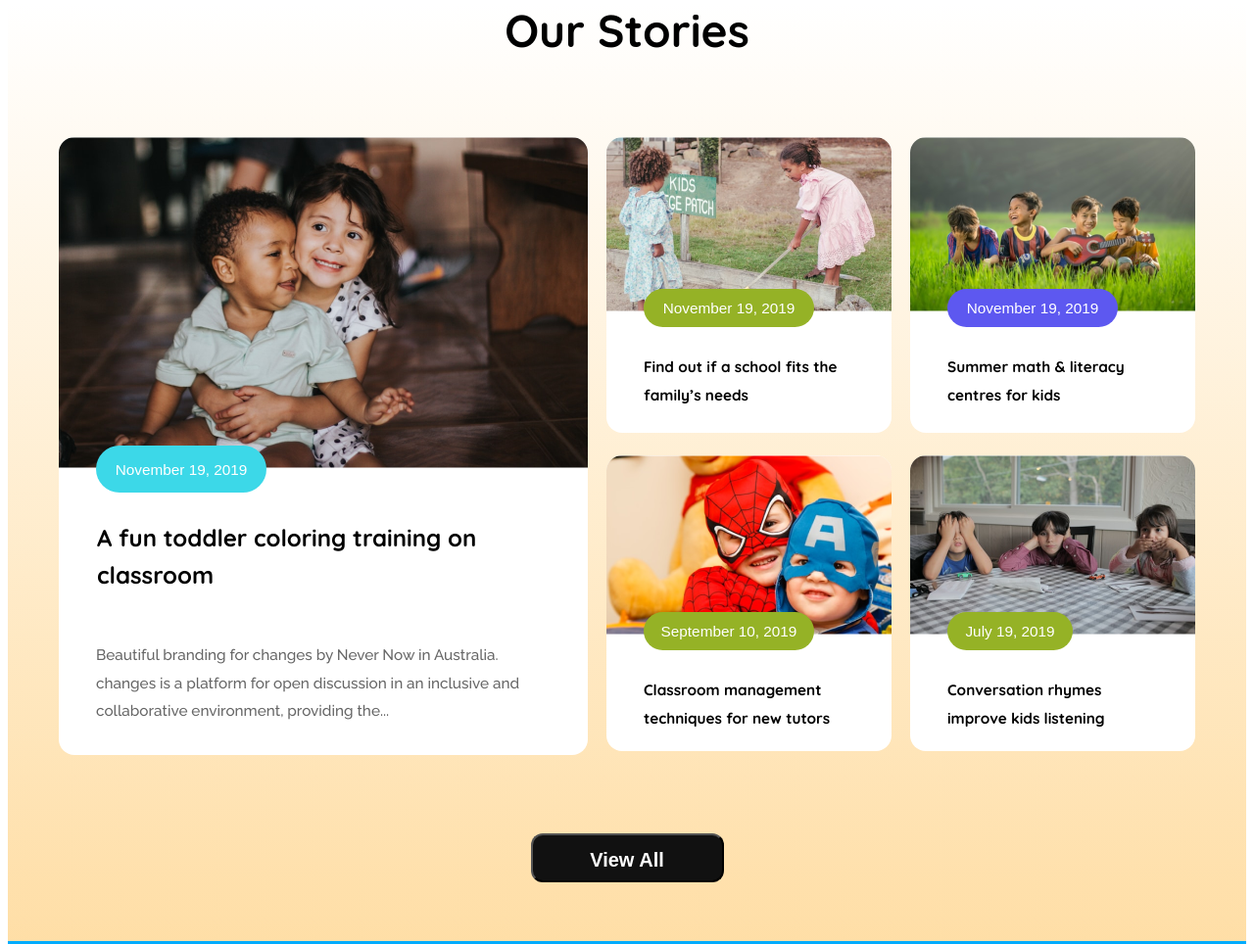
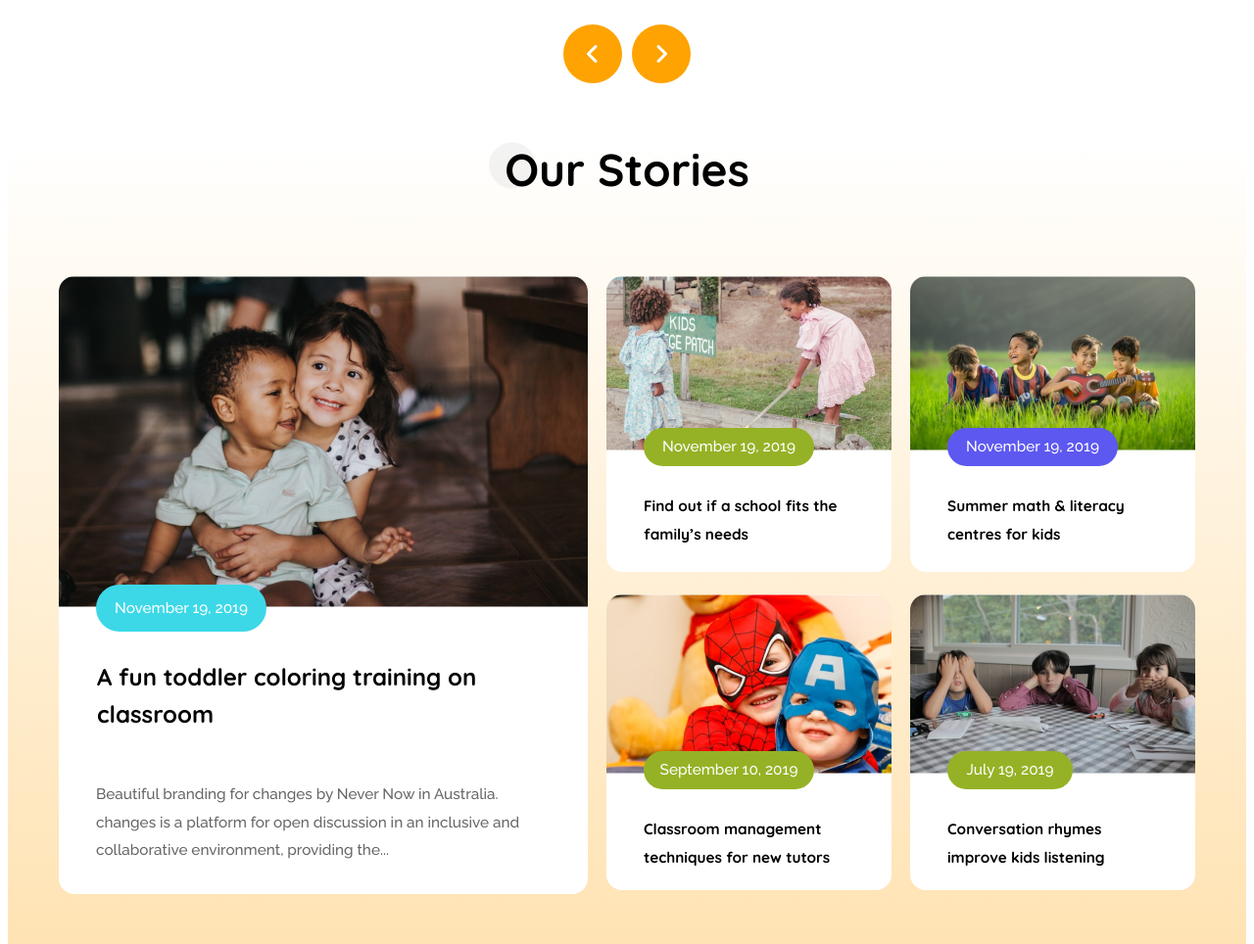
Before and after one commit to Hridoy7887-stack/Assignment-2, a plain HTML site: page index.html in a window 1280 px wide. Shown: the part 1484-2448 px from the top of the page at 98% size. Drawn offline with Linux system fonts and the light colour scheme.

Commit message:
added left arrow and right arrow symbol and maequee styles

```diff
--- a/index.html
+++ b/index.html
@@ -10,6 +10,10 @@
     integrity="sha512-Evv84Mr4kqVGRNSgIGL/F/aIDqQb7xQ2vcrdIwxfjThSH8CSR7PBEakCr51Ck+w+/U6swU2Im1vVX0SVk9ABhg=="
     crossorigin="anonymous" referrerpolicy="no-referrer" />
 </head>
+<div class="marquee">
+  <span>Iam Hridoy read in Islamic university and i want to be a Web Developer.I am passionate and want be a skillfull
+    man .Now i am learning Mern Stack development in Programming Hero.</span>
+</div>
 
 <body class="quicksand-font">
   <header class="bg-primary">
@@ -60,73 +64,86 @@
       <div class="curriculum-item-1">
         <img src="./assets/kinder.png" alt="" class="curriculum-image-1">
         <h4 class="curriculum-title-1">Kinder (3-6) Years</h4>
-        <p class="curriculum-description raleway-font">Cum sociis natoque penatibus et magnis <br>dis parturient montes, nascetur
+        <p class="curriculum-description raleway-font">Cum sociis natoque penatibus et magnis <br>dis parturient montes,
+          nascetur
           ridiculus <br>mu sdis parturient</p>
         <p class="curriculum-btn btn-first">Read More</p>
       </div>
       <div class="curriculum-item-2">
         <img src="./assets/elementary.png" alt="" class="curriculum-image-2">
         <h4 class="curriculum-title-2">Elementary School</h4>
-        <p class="curriculum-description raleway-font">Cum sociis natoque penatibus et magnis <br>dis parturient montes, nascetur
+        <p class="curriculum-description raleway-font">Cum sociis natoque penatibus et magnis <br>dis parturient montes,
+          nascetur
           ridiculus <br>mu sdis parturient</p>
         <p class="curriculum-btn btn-second">Read More</p>
       </div>
       <div class="curriculum-item-3">
         <img src="./assets/middle.png" alt="" class="curriculum-image-3">
         <h4 class="curriculum-title-3">Elementary School</h4>
-        <p class="curriculum-description raleway-font">Cum sociis natoque penatibus et magnis <br>dis parturient montes, nascetur
+        <p class="curriculum-description raleway-font">Cum sociis natoque penatibus et magnis <br>dis parturient montes,
+          nascetur
           ridiculus <br>mu sdis parturient</p>
         <p class="curriculum-btn btn-third">Read More</p>
       </div>
     </section>
+    <div class="center">
+      <div class="circle">
+        <i class="fa-solid fa-angle-left arrow bara"></i>
+
+      </div>
+      <div class="circle">
+
+        <i class="fa-solid fa-angle-right arrow bara"></i>
+      </div>
+    </div>
   </header>
 
 
   <main class="bg-primary  bg-secondary">
     <!-- Stories section -->
- <div class="stories-info">
+    <div class="stories-info bg-primary">
       <h3 class="stories-info-title">Our Stories</h3>
     </div>
     <section class="stories-container">
       <div class="stories-item-1">
         <img src="./assets/story-1.png" alt="" class="stories-img-1">
-  <button class="btn-stories-1 btn-blue">November 19, 2019</button>
+        <button class="btn-stories-1 btn-blue raleway-font">November 19, 2019</button>
         <h5 class="stories-title-1">A fun toddler coloring training on <br>
           classroom</h5>
         <p class="stories-description raleway-font">Beautiful branding for changes by Never Now in Australia. <br>
           changes is a platform for open discussion in an inclusive and <br>
           collaborative environment, providing the...</p>
       </div>
-<div class="stories-item-2">
+      <div class="stories-item-2 bg-primary">
         <img src="./assets/story-2.png" alt="" class="stories-img-2">
-  <button class="btn-stories-2 btn-blue">November 19, 2019</button>
+        <button class="btn-stories-2 btn-blue raleway-font">November 19, 2019</button>
         <h5 class="custom-title title-2">Find out if a school fits the <br>
           family’s needs</h5>
 
       </div>
-<div class="stories-item-3">
+      <div class="stories-item-3 bg-primary">
         <img src="./assets/story-3.png" alt="" class="stories-img-3">
- <button class="btn-stories-3 btn-blue">November 19, 2019</button>
+        <button class="btn-stories-3 btn-blue raleway-font">November 19, 2019</button>
         <h5 class="custom-title title-3">Summer math & literacy <br>
           centres for kids</h5>
 
       </div>
-<div class="stories-item-4">
+      <div class="stories-item-4 bg-primary">
         <img src="./assets/story-4.png" alt="" class="stories-img-4">
-  <button class="btn-stories-4 btn-blue">September 10, 2019</button>
+        <button class="btn-stories-4 btn-blue raleway-font">September 10, 2019</button>
         <h5 class="custom-title title-4">Classroom management <br>
           techniques for new tutors</h5>
 
       </div>
-<div class="stories-item-5">
+      <div class="stories-item-5 bg-primary">
         <img src="./assets/story-5.png" alt="" class="stories-img-5">
-  <button class="btn-stories-5 btn-blue">July 19, 2019</button>
+        <button class="btn-stories-5 btn-blue raleway-font">July 19, 2019</button>
         <h5 class="custom-title title-5">Conversation rhymes <br>
           improve kids listening</h5>
 
       </div>
     </section>
- <div class="btn-div">
+    <div class="btn-div bg-primary">
       <button class="btn-bottom">View All</button>
     </div>
   </main>
@@ -140,7 +157,8 @@
           <h2 class="footer-title">Kids <br>
             Education</h2>
         </div>
-<p class="footer-description">Pizza ipsum dolor meat lovers buffalo. <br> Deep dolor roll melted bacon Bianca pan <br> bacon pineapple Aussie. Mayo rib sauce <br> Hawaiian meatball.</p>
+        <p class="footer-description">Pizza ipsum dolor meat lovers buffalo. <br> Deep dolor roll melted bacon Bianca
+          pan <br> bacon pineapple Aussie. Mayo rib sauce <br> Hawaiian meatball.</p>
       </div>
       <div class="footer-item-2">
         <h5 class="footer-card-title">About School</h5>
--- a/style.css
+++ b/style.css
@@ -1,6 +1,29 @@
 @import url('https://fonts.googleapis.com/css2?family=Quicksand:wght@300..700&display=swap');
 
 @import url('https://fonts.googleapis.com/css2?family=Raleway:ital,wght@0,100..900;1,100..900&display=swap');
+
+
+/* marquee styles */
+.marquee {
+    width: 100%;
+    color: #5D58EF;
+    font-size: 0.7rem;
+    font-weight: bold;
+    overflow: hidden;
+    white-space: nowrap;
+    box-sizing: border-box;
+  }
+
+  .marquee span {
+    display: inline-block;
+    padding-left: 100%;
+    animation: scroll 5s ease-in infinite;
+  }
+
+  @keyframes scroll {
+    0% { transform: translateX(100%); }
+    100% { transform: translateX(-100%); }
+  }
 
 
 /* shared styles */
@@ -46,7 +69,7 @@
 .navbar-container {
     display: flex;
     justify-content: space-between;
-    max-width: 1160px;
+    max-width: 1180px;
     margin: 20px auto;
     background-color: #FFFFFF;
     border: none;
@@ -306,6 +329,42 @@ li>a {
     justify-items: center;
 
 }
+.center{
+    display: flex;
+    justify-content: center;
+    align-items: center;
+    gap: 10px;
+}
+.circle{
+   display: flex;
+   justify-content: center;
+   align-items: center;
+   width: 60px;
+   height: 60px;
+   border: none;
+   background-color: #FEA301;
+   border-radius: 30px;
+}
+
+
+
+.arrow{
+
+
+
+
+     text-align:center;
+    line-height: 24px;
+
+    display: flex;
+    justify-content: center;
+    align-items: center;
+
+}
+.bara{
+    font-size: 1.5rem;
+    color: #FFFFFF;
+}
 
 /* stories section */
 .stories-info {
@@ -405,6 +464,7 @@ li>a {
     background-color: #111111;
     color: #FFFFFF;
     padding: 10px 10px;
+    border: none;
     border-radius: 12px;
     font-size: 1.25rem;
     font-weight: bold;
@@ -665,6 +725,9 @@ li>a {
         line-height: 19.2px;
         margin: 0px auto 36px auto;
     }
+    .center{
+        display: none;
+    }
 
     /* stories section */
     .stories-container {
```
Lines whose indentation alone changed are shown as unchanged.
